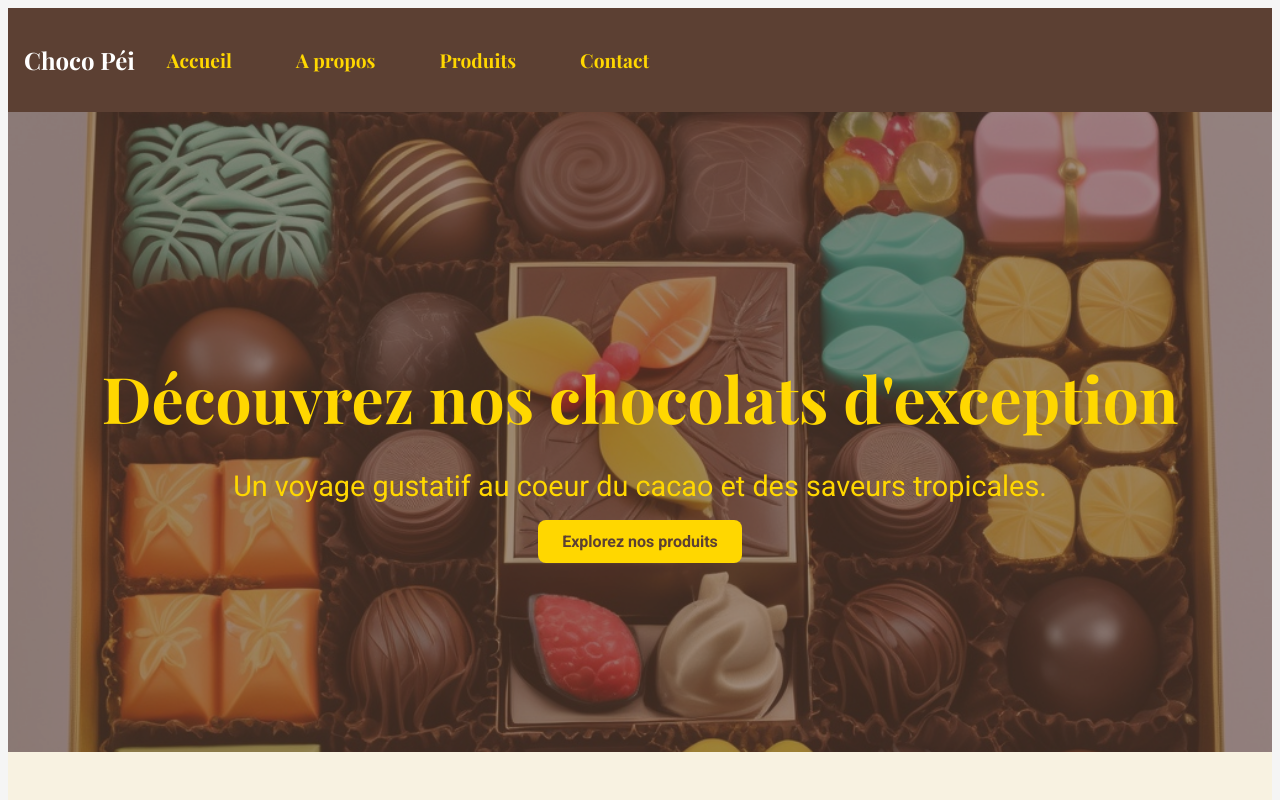
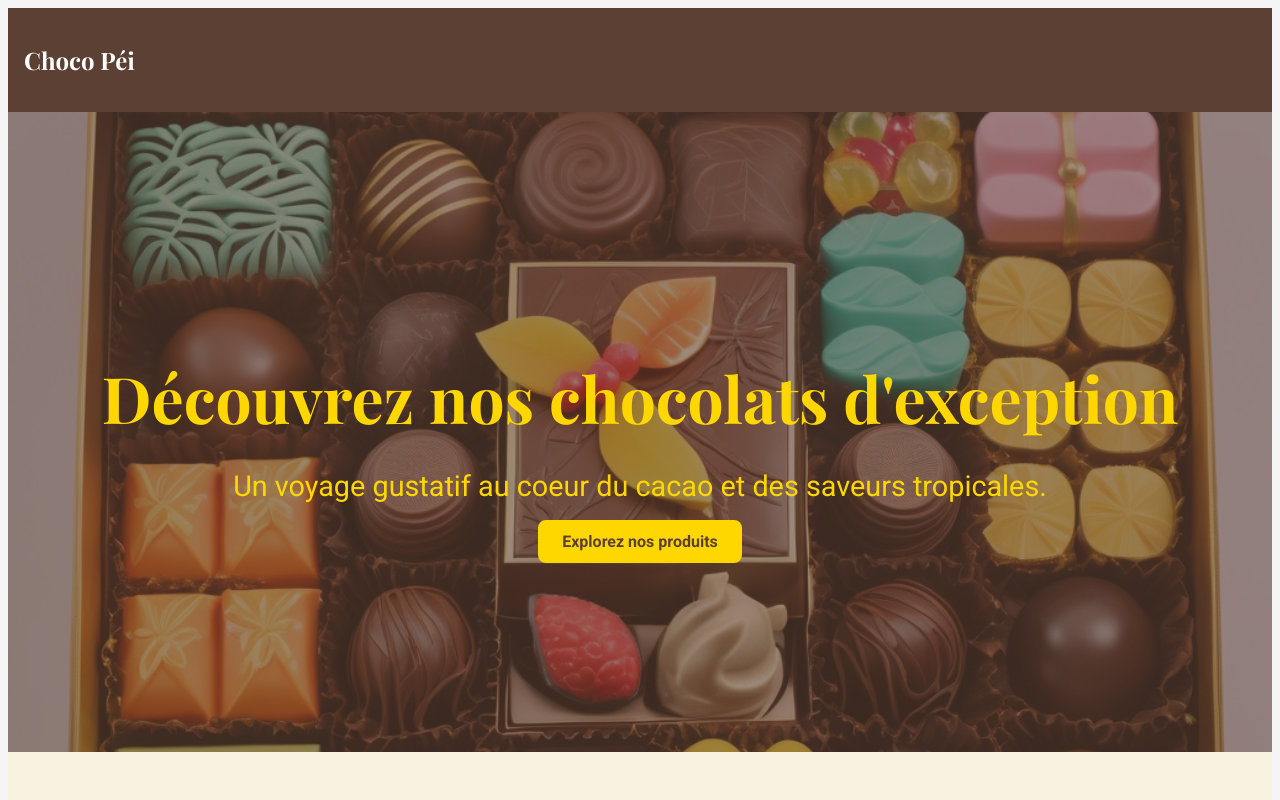
Before and after one commit to SylvieHoareau/choco-pei, a Next.js app in the folder frontend/: page / in a window 1280 px wide. Shown: the top 800 px of the page. Built offline with nearby package versions, Linux system fonts and the light colour scheme; a web font is replaced by a local one.

Commit message:
fix: correction de la navbar

```diff
--- a/frontend/src/components/Navbar.tsx
+++ b/frontend/src/components/Navbar.tsx
@@ -43,7 +43,7 @@ const Navbar: React.FC = () => {
             </div>
 
             <ul
-                className={styles.navList}
+                className={`${styles.navList} ${isMenuOpen ? styles.show : styles.hide}`}
                 aria-hidden={!isMenuOpen}
                 role="navigation"
             >
```
